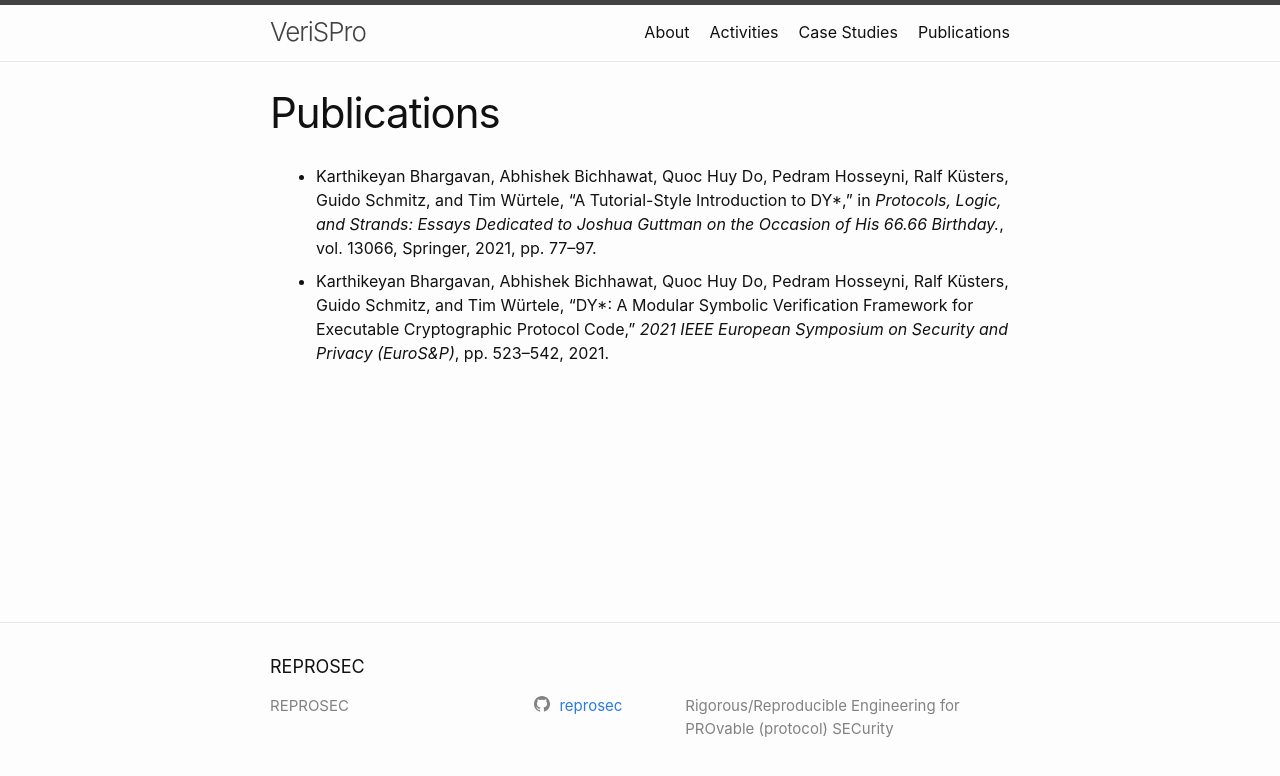
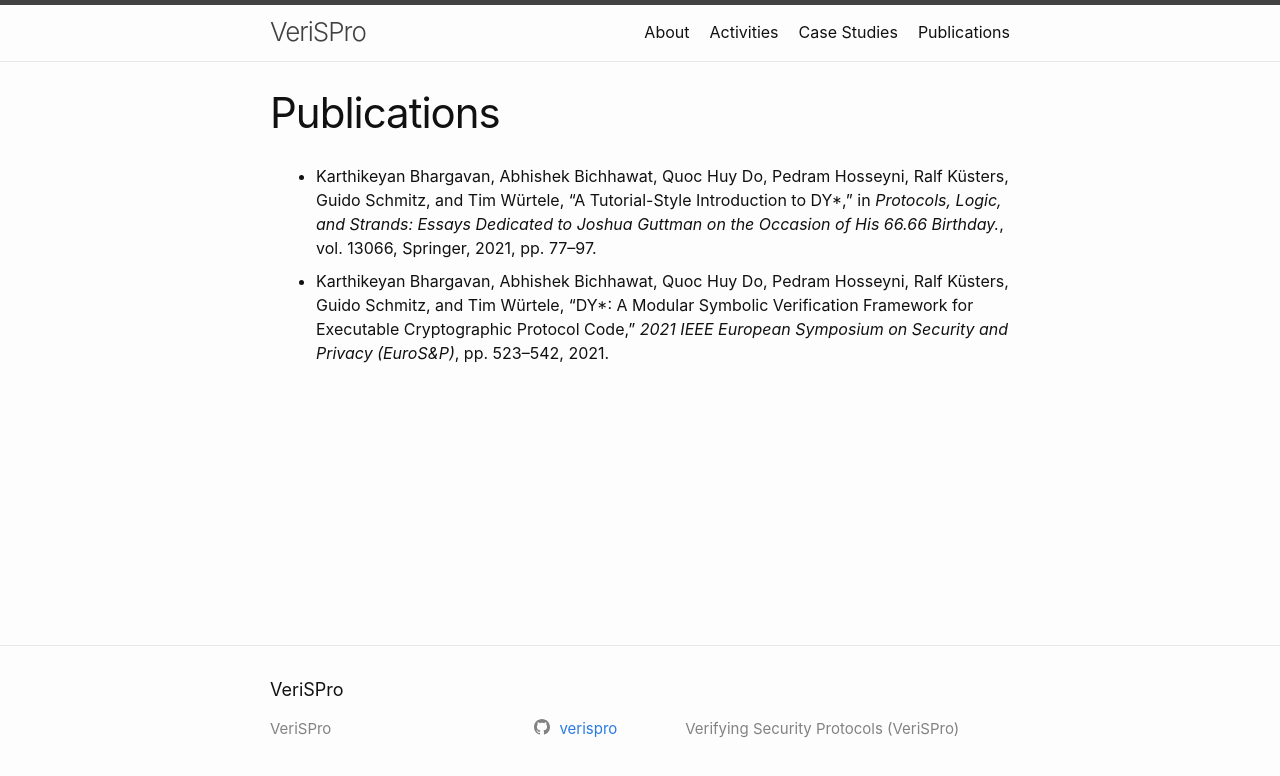
Before and after one commit to VeriSPro/verispro.github.io, a plain HTML site: page publications/index.html in a window 1280 px wide. Drawn offline with Linux system fonts and the light colour scheme.

Commit message:
Update index.html

```diff
--- a/publications/index.html
+++ b/publications/index.html
@@ -62,19 +62,19 @@ Essays Dedicated to Joshua Guttman on the Occasion of His 66.66 Birthday.</i>, v
 
   <div class="wrapper">
 
-    <h2 class="footer-heading">REPROSEC</h2>
+    <h2 class="footer-heading">VeriSPro</h2>
 
     <div class="footer-col-wrapper">
       <div class="footer-col footer-col-1">
         <ul class="contact-list">
-          <li class="p-name">REPROSEC</li></ul>
+          <li class="p-name">VeriSPro</li></ul>
       </div>
 
-      <div class="footer-col footer-col-2"><ul class="social-media-list"><li><a href="https://github.com/reprosec"><svg class="svg-icon"><use xlink:href="/assets/minima-social-icons.svg#github"></use></svg> <span class="username">reprosec</span></a></li></ul>
+      <div class="footer-col footer-col-2"><ul class="social-media-list"><li><a href="https://github.com/verispro/"><svg class="svg-icon"><use xlink:href="/assets/minima-social-icons.svg#github"></use></svg> <span class="username">verispro</span></a></li></ul>
 </div>
 
       <div class="footer-col footer-col-3">
-        <p>Rigorous/Reproducible Engineering for PROvable (protocol) SECurity</p>
+        <p>Verifying Security Protocols (VeriSPro)</p>
       </div>
     </div>
 
```
